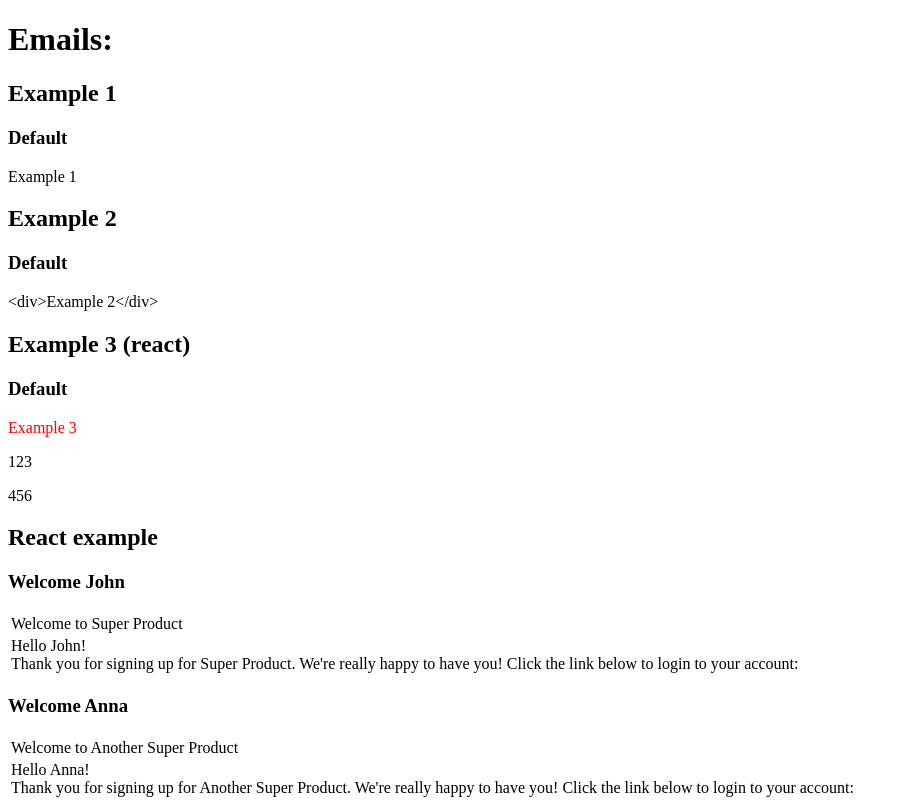
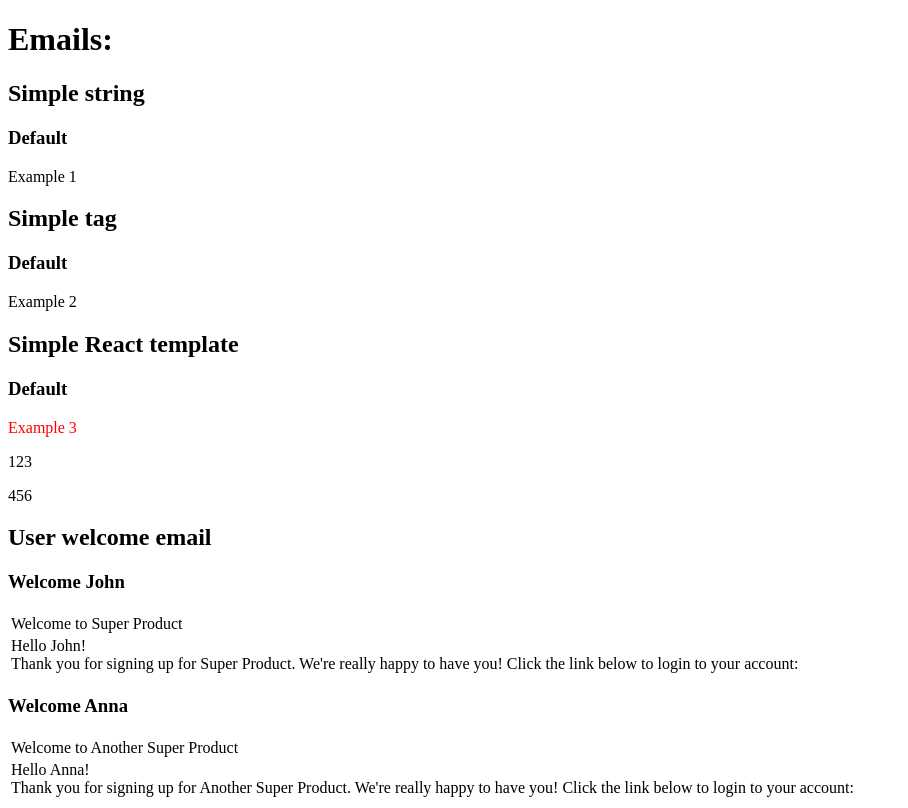
Before and after one commit to imprevo/email-templates, a React app: page / in a window 1280 px wide. Shown: the whole page, without its empty margins (0-908 px from the left). Built offline with nearby package versions, Linux system fonts and the light colour scheme; the HTML template or start-up script is replaced by a standard one.

Commit message:
add template builder

```diff
--- a/src/client/components/App.tsx
+++ b/src/client/components/App.tsx
@@ -12,17 +12,20 @@ export const App = ({ config }: AppProps) => (
   <div>
     <h1>Emails:</h1>
     <div>
-      {config.emails.map((email) => (
-        <div key={email.title}>
-          <h2>{email.title}</h2>
-          {(email.data || defaultTab).map((data) => (
-            <div key={data.description}>
-              <h3>{data.description}</h3>
-              <Email template={email.template} params={data.params} />
-            </div>
-          ))}
-        </div>
-      ))}
+      {config.emails.map((email) => {
+        const tabs = email.data?.length ? email.data : defaultTab;
+        return (
+          <div key={email.builder.title}>
+            <h2>{email.builder.title}</h2>
+            {tabs.map((data) => (
+              <div key={data.description}>
+                <h3>{data.description}</h3>
+                <Email builder={email.builder} params={data.params} />
+              </div>
+            ))}
+          </div>
+        );
+      })}
     </div>
   </div>
 );
--- a/src/client/components/Email.tsx
+++ b/src/client/components/Email.tsx
@@ -1,10 +1,11 @@
 import React from 'react';
+import { EmailBuilder } from '../../libs/core';
 
 type EmailProps = {
-  template: (data?: any) => JSX.Element | string;
+  builder: EmailBuilder;
   params?: any;
 };
 
-export const Email = ({ template, params }: EmailProps) => (
-  <div>{template(params)}</div>
+export const Email = ({ builder, params }: EmailProps) => (
+  <div dangerouslySetInnerHTML={{ __html: builder.build(params) }} />
 );
--- a/src/client/config.ts
+++ b/src/client/config.ts
@@ -1,24 +1,20 @@
 import { AppConfig } from './types/config';
 import { exampleEmail1, exampleEmail2, exampleEmail3 } from '../emails/example';
-import { UserWelcome } from '../emails/user-welcome';
+import { userWelcome } from '../emails/user-welcome';
 
 export const config: AppConfig = {
   emails: [
     {
-      title: 'Example 1',
-      template: exampleEmail1,
+      builder: exampleEmail1,
     },
     {
-      title: 'Example 2',
-      template: exampleEmail2,
+      builder: exampleEmail2,
     },
     {
-      title: 'Example 3 (react)',
-      template: exampleEmail3,
+      builder: exampleEmail3,
     },
     {
-      title: 'React example',
-      template: UserWelcome,
+      builder: userWelcome,
       data: [
         {
           description: 'Welcome John',
--- a/src/client/types/config.ts
+++ b/src/client/types/config.ts
@@ -1,11 +1,12 @@
+import { EmailBuilder } from '../../libs/core';
+
 export type EmailData = {
   description: string;
   params?: any;
 };
 
 export type Email = {
-  title: string;
-  template: (data?: any) => JSX.Element | string;
+  builder: EmailBuilder;
   data?: EmailData[];
 };
 
--- a/src/emails/example.tsx
+++ b/src/emails/example.tsx
@@ -1,10 +1,19 @@
 import React from 'react';
+import { ReactEmailTemplate, StringEmailTemplate } from '../libs/core';
 
-export const exampleEmail1 = () => 'Example 1';
+export const exampleEmail1 = new StringEmailTemplate(
+  'Simple string',
+  () => 'Example 1'
+);
 
-export const exampleEmail2 = () => `<div>Example 2</div>`;
+export const exampleEmail2 = new StringEmailTemplate(
+  'Simple tag',
+  () => `<div>Example 2</div>`
+);
 
-export const exampleEmail3 = () => (
+export const exampleEmail3 = new ReactEmailTemplate(
+  'Simple React template',
+  () => (
     <div>
       <div style={{ color: 'red' }}>Example 3</div>
       <p>
@@ -12,4 +21,5 @@ export const exampleEmail3 = () => (
         <p>456</p>
       </p>
     </div>
+  )
 );
--- a/src/emails/user-welcome/index.tsx
+++ b/src/emails/user-welcome/index.tsx
@@ -1,11 +1,14 @@
 import React from 'react';
+import { ReactEmailTemplate } from '../../libs/core';
 
 type UserWelcomeProps = {
   name: string;
   product: string;
 };
 
-export const UserWelcome = ({ name, product }: UserWelcomeProps) => (
+export const userWelcome = new ReactEmailTemplate(
+  'User welcome email',
+  ({ name, product }: UserWelcomeProps) => (
     <table>
       <tr>
         <td>
@@ -23,4 +26,5 @@ export const UserWelcome = ({ name, product }: UserWelcomeProps) => (
         </td>
       </tr>
     </table>
+  )
 );
--- /dev/null
+++ b/src/libs/core/index.ts
@@ -0,0 +1,28 @@
+import { renderToStaticMarkup } from 'react-dom/server';
+
+export interface EmailBuilder {
+  readonly title: string;
+  build(data?: any): string;
+}
+
+export class StringEmailTemplate implements EmailBuilder {
+  constructor(
+    public title: string,
+    protected template: (params?: any) => string
+  ) {}
+
+  build(params?: any) {
+    return this.template(params);
+  }
+}
+
+export class ReactEmailTemplate implements EmailBuilder {
+  constructor(
+    public title: string,
+    protected template: (params?: any) => JSX.Element
+  ) {}
+
+  build(params?: any): string {
+    return renderToStaticMarkup(this.template(params));
+  }
+}
```
Also changed, not shown: src/server/index.ts (+8 -4 lines). Lines whose indentation alone changed are shown as unchanged.
